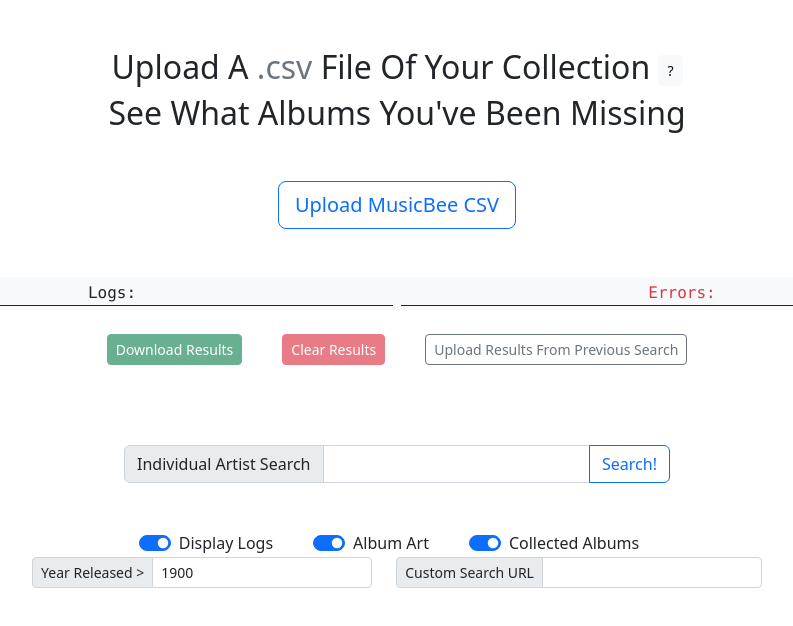
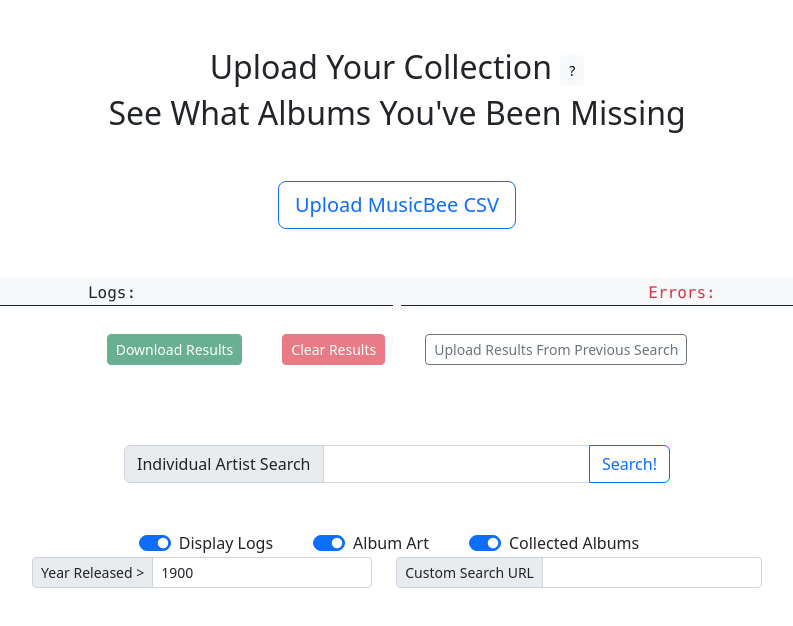
Before and after one commit to dave-ryan/find-new-releases, a Vue app: page / in a window 1280 px wide. Shown: the top 626 px of the page, without its empty margins (243-1036 px from the left). Built offline with nearby package versions, Linux system fonts and the light colour scheme.

Commit message:
snappier title

```diff
--- a/src/views/Home.vue
+++ b/src/views/Home.vue
@@ -5,9 +5,7 @@
       <div class="col">
         <div class="mb-5">
           <h2>
-            Upload A
-            <span class="text-secondary">.csv</span>
-            File Of Your Collection
+            Upload Your Collection
             <button
               type="button"
               class="btn btn-sm btn-light"
```
